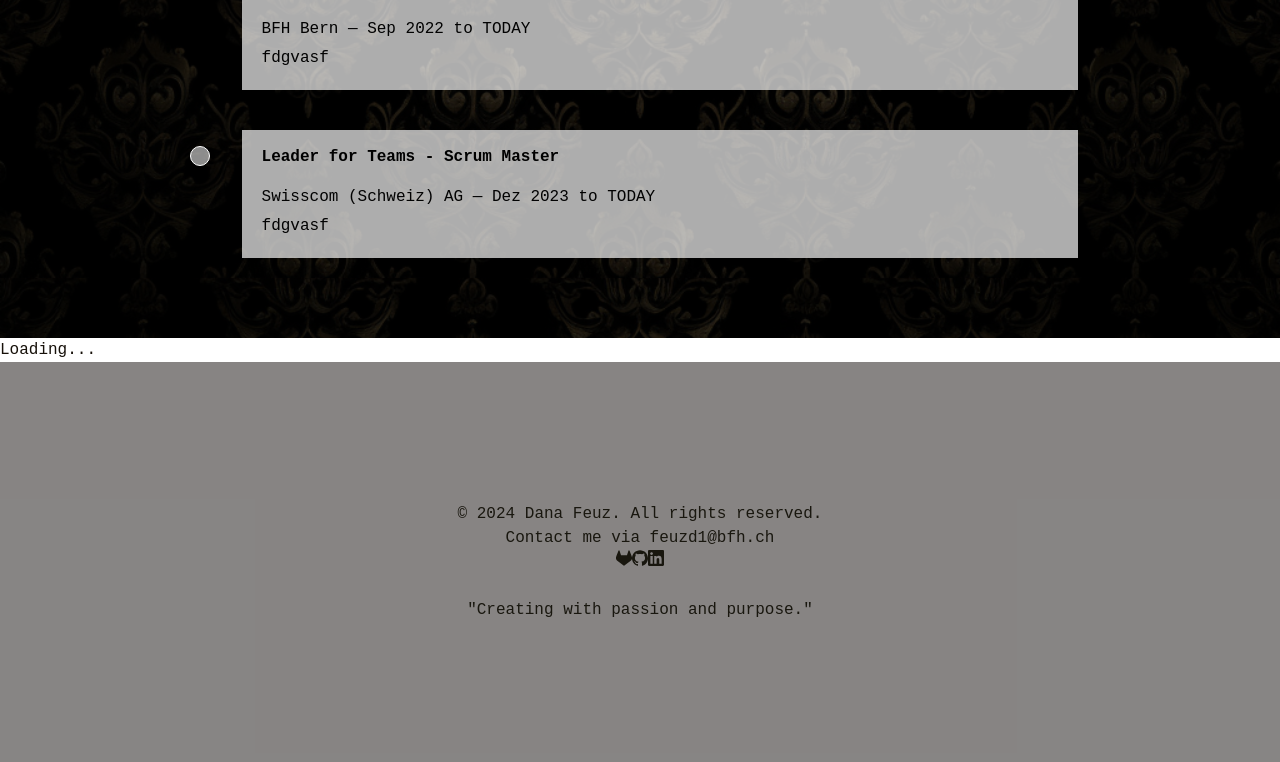
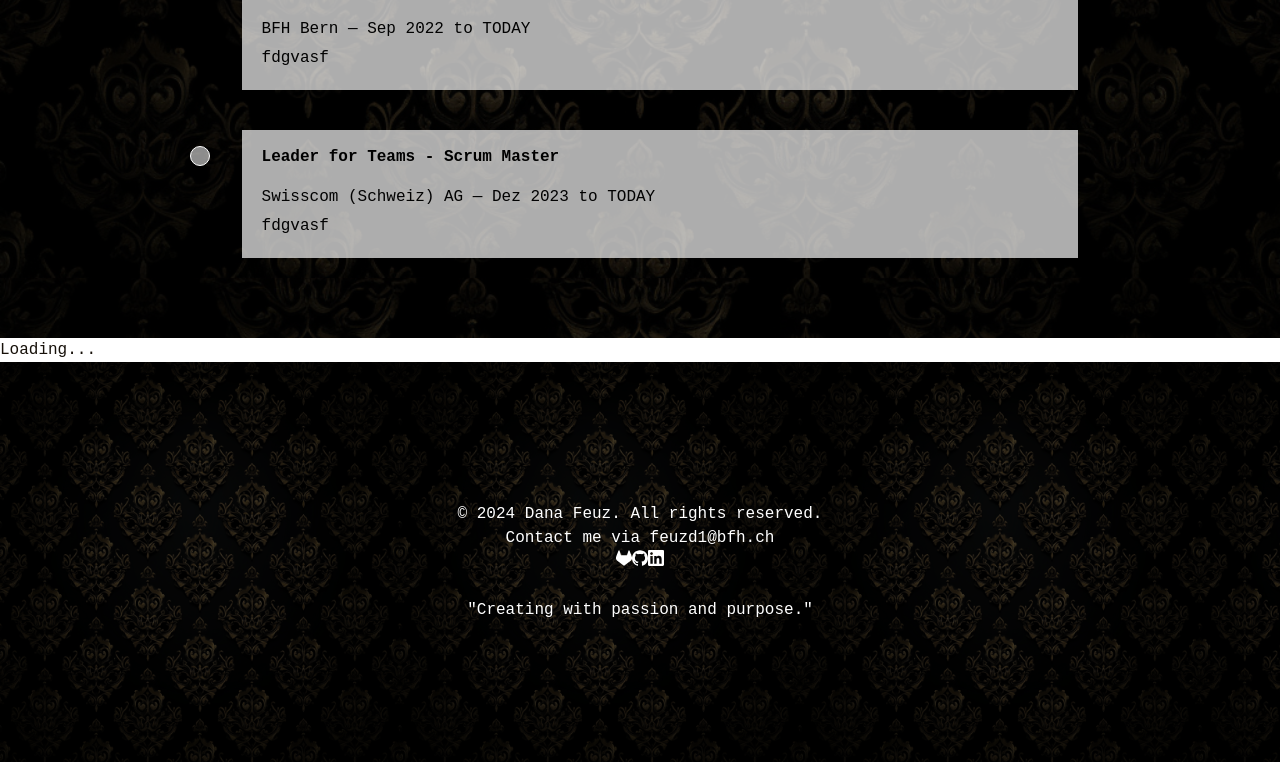
Before and after one commit to dana-liivia/version-1, a Next.js app in the folder original/: page / in a window 1280 px wide. Shown: the part 3058-3820 px from the top of the page. Built offline with nearby package versions, Linux system fonts and the light colour scheme; no server answers.

Commit message:
update styling

```diff
--- a/original/src/app/components/footer.tsx
+++ b/original/src/app/components/footer.tsx
@@ -3,18 +3,24 @@
 
 export default function Footer() {
     return (
-        <div className={style.container}>
-            <footer>
-                <p>© 2024 Dana Feuz. All rights reserved.</p>
-                <p>Contact me via <span className={"underline"}><a href="mailto:feuzd1@bfh.ch">feuzd1@bfh.ch</a></span></p>
+        <div className={style.background}>
+            <footer className={style.container}>
+                <div className={style.content}>
+                    <p>© 2024 Dana Feuz. All rights reserved.</p>
+                    <p>Contact me via <span className={"underline"}><a
+                        href="mailto:feuzd1@bfh.ch">feuzd1@bfh.ch</a></span></p>
                     <div className={"m-2 text-slate-950 text-3xl"}>
                         <div className={style.logoContainer}>
-                            <a href="https://gitlab.ti.bfh.ch/feuzd1" target="_blank" rel="noopener noreferrer"><SiGitlab className={"m-3 mt-10"}/></a>
-                            <a href="https://github.com/dana-liivia" target="_blank" rel="noopener noreferrer"><SiGithub className={"m-3 mt-10"}/></a>
-                            <a href="https://www.linkedin.com/in/dana-livia-feuz/" target="_blank" rel="noopener noreferrer"><SiLinkedin className={"m-3 mt-10"}/></a>
+                            <a href="https://gitlab.ti.bfh.ch/feuzd1" target="_blank"
+                               rel="noopener noreferrer"><SiGitlab className={"m-3 mt-10"}/></a>
+                            <a href="https://github.com/dana-liivia" target="_blank" rel="noopener noreferrer"><SiGithub
+                                className={"m-3 mt-10"}/></a>
+                            <a href="https://www.linkedin.com/in/dana-livia-feuz/" target="_blank"
+                               rel="noopener noreferrer"><SiLinkedin className={"m-3 mt-10"}/></a>
                         </div>
                     </div>
-                <p>"Creating with passion and purpose."</p>
+                    <p>"Creating with passion and purpose."</p>
+                </div>
             </footer>
         </div>
     );
--- a/original/src/app/components/hobbies-section.tsx
+++ b/original/src/app/components/hobbies-section.tsx
@@ -8,7 +8,9 @@
 
 export default function HobbiesSection() {
     const [nasaData, setNasaData] = useState(null);
-    const [weatherData, setWeatherData] = useState(null); // Added state for weather data
+    const [weatherDataBern, setWeatherDataBern] = useState(null); // Added state for weather data
+    const [weatherDataZurich, setWeatherDataZurich] = useState(null); // Added state for weather data
+    const [weatherDataHonolulu, setWeatherDataHonolulu] = useState(null); // Added state for weather data
     const [fact, setFact] = useState('');
     const [joke, setJoke] = useState('');
     const [quote, setQuote] = useState('');
@@ -31,8 +33,7 @@
         fetchNASAImage();
     }, []); // Leeres Array sorgt dafür, dass die API nur einmal aufgerufen wird
 
-
-    // Weather Request for Bern
+    // Weather Requests
     useEffect(() => {
         async function fetchWeather() {
             const apiKey = process.env.NEXT_PUBLIC_WEATHER_API_KEY; // Replace with your own API key
@@ -41,12 +42,17 @@
                 const city1 = 'Bern';
                 const response_bern = await fetch(`https://api.openweathermap.org/data/2.5/weather?q=${city1}&appid=${apiKey}&units=metric`);
                 const bern_data = await response_bern.json();
-                setWeatherData(bern_data);
+                setWeatherDataBern(bern_data);
 
                 const city2 = 'Zurich';
                 const response_zurich = await fetch(`https://api.openweathermap.org/data/2.5/weather?q=${city2}&appid=${apiKey}&units=metric`);
                 const zurich_data = await response_zurich.json();
-                setWeatherData(zurich_data);
+                setWeatherDataZurich(zurich_data);
+
+                const city3 = 'Honolulu';
+                const response_honolulu = await fetch(`https://api.openweathermap.org/data/2.5/weather?q=${city3}&appid=${apiKey}&units=metric`);
+                const honolulu_data = await response_honolulu.json();
+                setWeatherDataHonolulu(honolulu_data);
             } catch (error) {
                 console.error('Error fetching weather data:', error);
             }
@@ -76,10 +82,8 @@
                 console.error('Error fetching facts:', error);
             }
         }
-
         fetchFact();
     }, []);
-
 
     // Jokes API-Request
     useEffect(() => {
@@ -131,7 +135,7 @@
     }, []);
 
 
-    if (!nasaData || !weatherData || !fact) {
+    if (!nasaData || !weatherDataBern || !weatherDataZurich || !weatherDataHonolulu || !fact) {
         return <p>Loading...</p>; // Ladeanzeige während des API-Aufrufs
     }
 
@@ -149,17 +153,24 @@
                 <div className={style.columnContainer}>
                     <div className={style.contentContainer}>
                         <h2 className={style.title}>Weather in Bern</h2>
-                        <p>Temperature: {weatherData.main.temp}°C</p>
-                        <p>Weather: {weatherData.weather[0].description}</p>
-                        <p>Humidity: {weatherData.main.humidity}%</p>
-                        <p>Wind Speed: {weatherData.wind.speed} m/s</p>
+                        <p>Temperature: {weatherDataBern.main.temp}°C</p>
+                        <p>Weather: {weatherDataBern.weather[0].description}</p>
+                        <p>Humidity: {weatherDataBern.main.humidity}%</p>
+                        <p>Wind Speed: {weatherDataBern.wind.speed} m/s</p>
                     </div>
                     <div className={style.contentContainer}>
                         <h2 className={style.title}>Weather in Zurich</h2>
-                        <p>Temperature: {weatherData.main.temp}°C</p>
-                        <p>Weather: {weatherData.weather[0].description}</p>
-                        <p>Humidity: {weatherData.main.humidity}%</p>
-                        <p>Wind Speed: {weatherData.wind.speed} m/s</p>
+                        <p>Temperature: {weatherDataZurich.main.temp}°C</p>
+                        <p>Weather: {weatherDataZurich.weather[0].description}</p>
+                        <p>Humidity: {weatherDataZurich.main.humidity}%</p>
+                        <p>Wind Speed: {weatherDataZurich.wind.speed} m/s</p>
+                    </div>
+                    <div className={style.contentContainer}>
+                        <h2 className={style.title}>Weather in Hawaii</h2>
+                        <p>Temperature: {weatherDataHonolulu.main.temp}°C</p>
+                        <p>Weather: {weatherDataHonolulu.weather[0].description}</p>
+                        <p>Humidity: {weatherDataHonolulu.main.humidity}%</p>
+                        <p>Wind Speed: {weatherDataHonolulu.wind.speed} m/s</p>
                     </div>
                 </div>
             </div>
@@ -169,7 +180,7 @@
                     <p>{fact}</p>
                 </div>
                 <div className={style.cContainer}>
-                    <h2 className={style.title}>Funny bunny</h2>
+                    <h2 className={style.title}>Funny funny</h2>
                     <p>{joke}</p>
                 </div>
                 <div className={style.cContainer}>
@@ -179,5 +190,5 @@
                 </div>
             </div>
         </div>
-    );
+    )
 }
--- a/original/src/app/components/stylings/footer.module.css
+++ b/original/src/app/components/stylings/footer.module.css
@@ -1,6 +1,15 @@
+.background {
+    background-image: url("../../../assets/img/royal_wallpaper.png");
+    background-repeat: repeat;
+    background-size: contain;
+}
+
 .container {
-    background-color: rgba(34, 29, 27, 0.54);
-    color: #19170f;
+    background-color: rgba(0, 0, 0, 0.7);
+}
+
+.content {
+    color: white;
     padding: 2rem 5%;
     min-width: 100vw;
     min-height: 50vh;
@@ -9,9 +18,11 @@
     align-items: center;
     justify-content: center;
     text-align: center;
+    flex-direction: column;
 }
 
 .logoContainer {
+    color: white;
     flex-direction: row;
     display: flex;
     justify-content: center;
--- a/original/src/app/components/stylings/hobbies-section.module.css
+++ b/original/src/app/components/stylings/hobbies-section.module.css
@@ -43,3 +43,9 @@
     font-size: 15px;
     padding-left: 1rem;
 }
+
+.background {
+    background-image: url("../../../assets/img/royal_wallpaper.png");
+    background-repeat: repeat;
+    background-size: contain;
+}
--- a/original/src/app/components/stylings/skill-section.module.css
+++ b/original/src/app/components/stylings/skill-section.module.css
@@ -3,7 +3,6 @@
     background-image: url("../../../assets/img/royal_wallpaper.png");
     background-repeat: repeat;
     background-size: contain;
-
 }
 
 .background {
```
